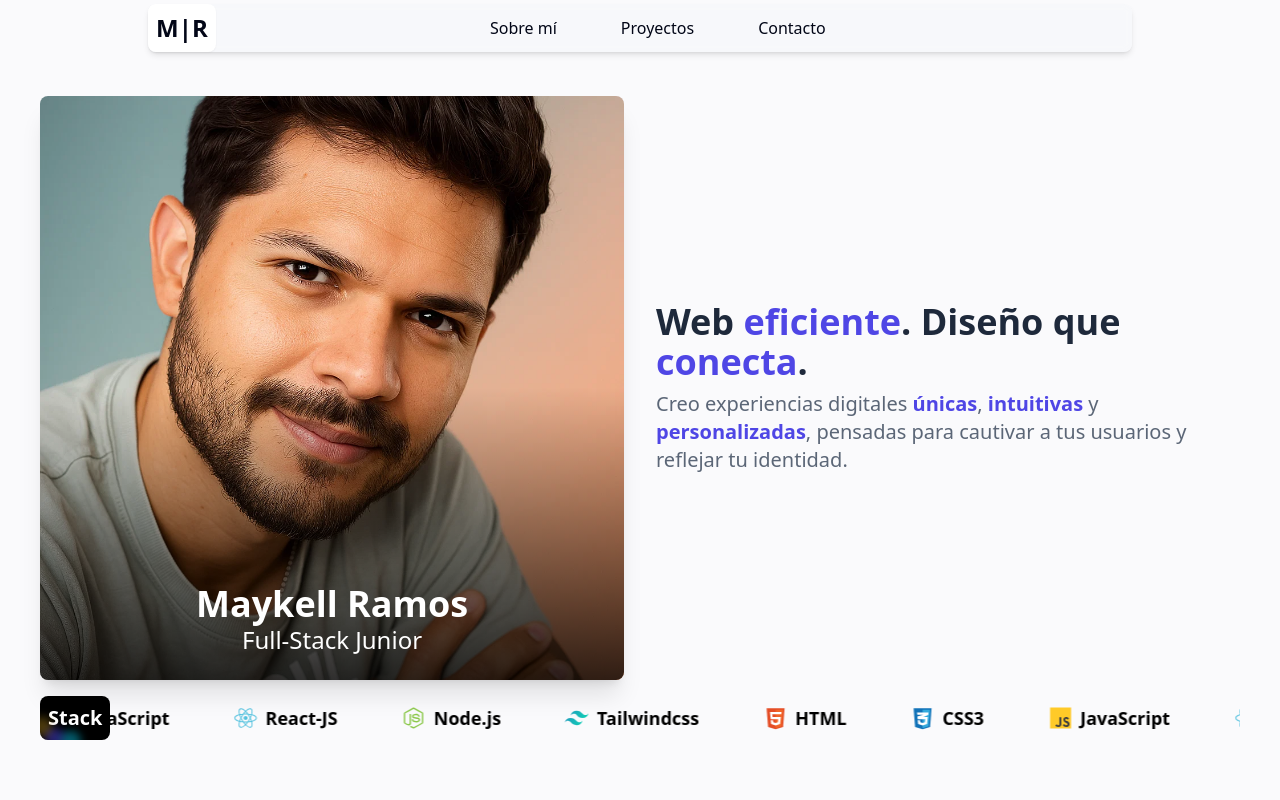
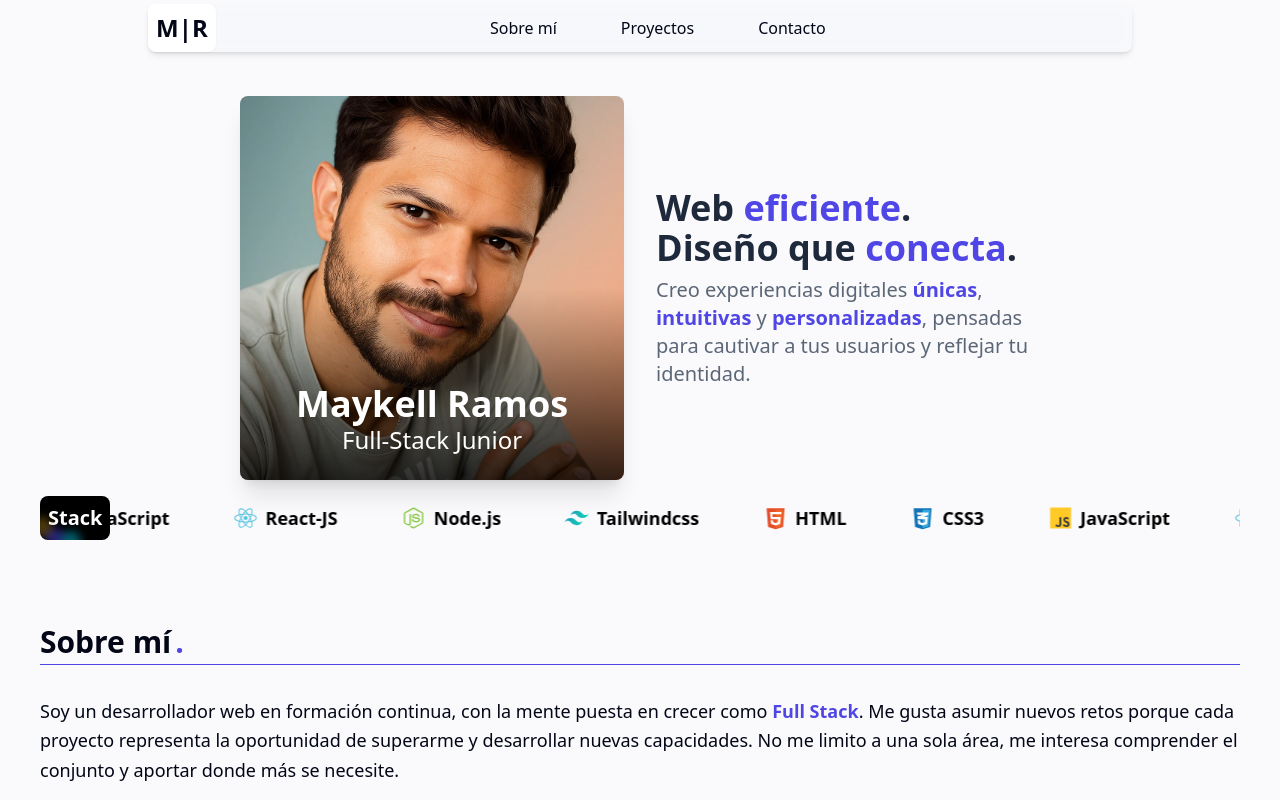
Before and after one commit to MaykelldaCostaRamos/Portafolio, a React (Vite) app: page / in a window 1280 px wide. Shown: the top 800 px of the page. Built offline with nearby package versions, Linux system fonts and the light colour scheme.

Commit message:
Adjusted layout for desktop

```diff
--- a/src/components/Hero.jsx
+++ b/src/components/Hero.jsx
@@ -2,7 +2,8 @@ export default function Hero() {
   return (
     <section id="hero">
       <div className="w-full flex flex-col justify-start items-start pt-20 px-6 text-slate-950 space-y-6
-                  md:flex-row md:pt-24 md:px-10 md:space-y-0 md:gap-8 md:items-center">
+                      md:flex-row md:pt-24 md:px-10 md:space-y-0 md:gap-8 md:items-center
+                      xl:px-60 2xl:max-w-[1280px] 2xl:mx-auto">
 
         {/* Títulos y descripción */}
         <div className="space-y-2 md:order-2 md:w-1/2">
@@ -30,8 +31,5 @@ export default function Hero() {
 
       </div>
     </section>
-
-
-
   );
 }
```
Lines whose indentation alone changed are shown as unchanged.
